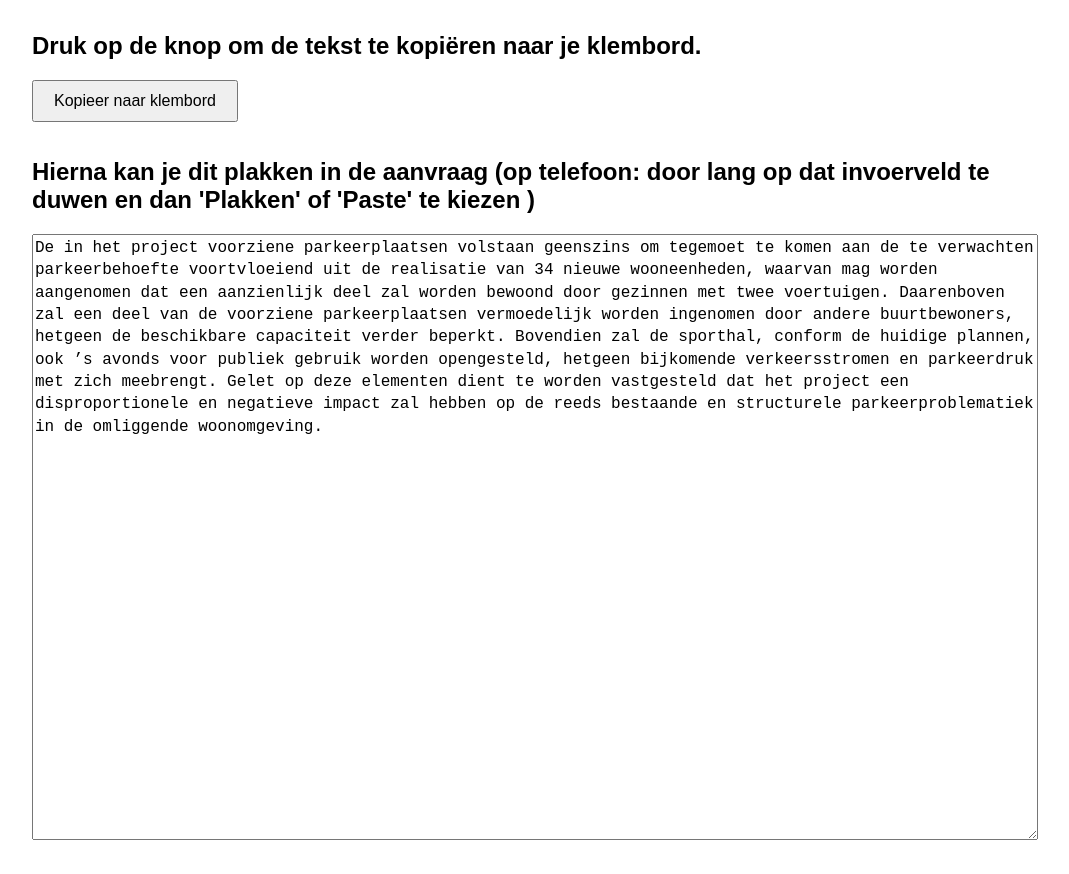
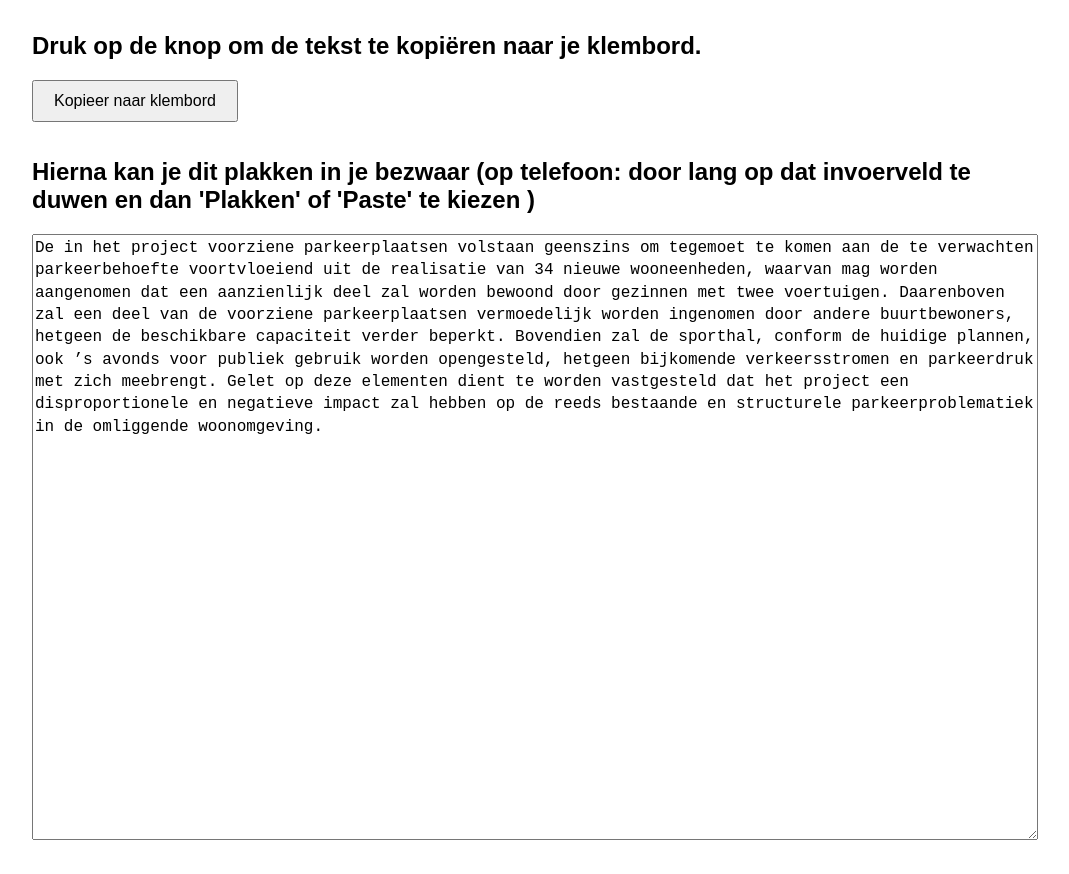
Before and after one commit to davinciverbondstraat/davinciverbondstraat.github.io, a plain HTML site: page index.html in a window 1280 px wide. Shown: the whole page, without its empty margins (0-1069 px from the left). Drawn offline with Linux system fonts and the light colour scheme.

Commit message:
Update index.html

```diff
--- a/index.html
+++ b/index.html
@@ -28,7 +28,7 @@
 <body>
   <h2>Druk op de knop om de tekst te kopiëren naar je klembord.</h2>
   <button onclick="copyText()">Kopieer naar klembord</button><br>
-  <h2>Hierna kan je dit plakken in de aanvraag (op telefoon: door lang op dat invoerveld te duwen en dan 'Plakken' of 'Paste' te kiezen )</h2>
+  <h2>Hierna kan je dit plakken in je bezwaar (op telefoon: door lang op dat invoerveld te duwen en dan 'Plakken' of 'Paste' te kiezen )</h2>
   <textarea id="myText" readonly>
 De in het project voorziene parkeerplaatsen volstaan geenszins om tegemoet te komen aan de te verwachten parkeerbehoefte voortvloeiend uit de realisatie van 34 nieuwe wooneenheden, waarvan mag worden aangenomen dat een aanzienlijk deel zal worden bewoond door gezinnen met twee voertuigen. Daarenboven zal een deel van de voorziene parkeerplaatsen vermoedelijk worden ingenomen door andere buurtbewoners, hetgeen de beschikbare capaciteit verder beperkt. Bovendien zal de sporthal, conform de huidige plannen, ook ’s avonds voor publiek gebruik worden opengesteld, hetgeen bijkomende verkeersstromen en parkeerdruk met zich meebrengt. Gelet op deze elementen dient te worden vastgesteld dat het project een disproportionele en negatieve impact zal hebben op de reeds bestaande en structurele parkeerproblematiek in de omliggende woonomgeving.
   </textarea>
```
